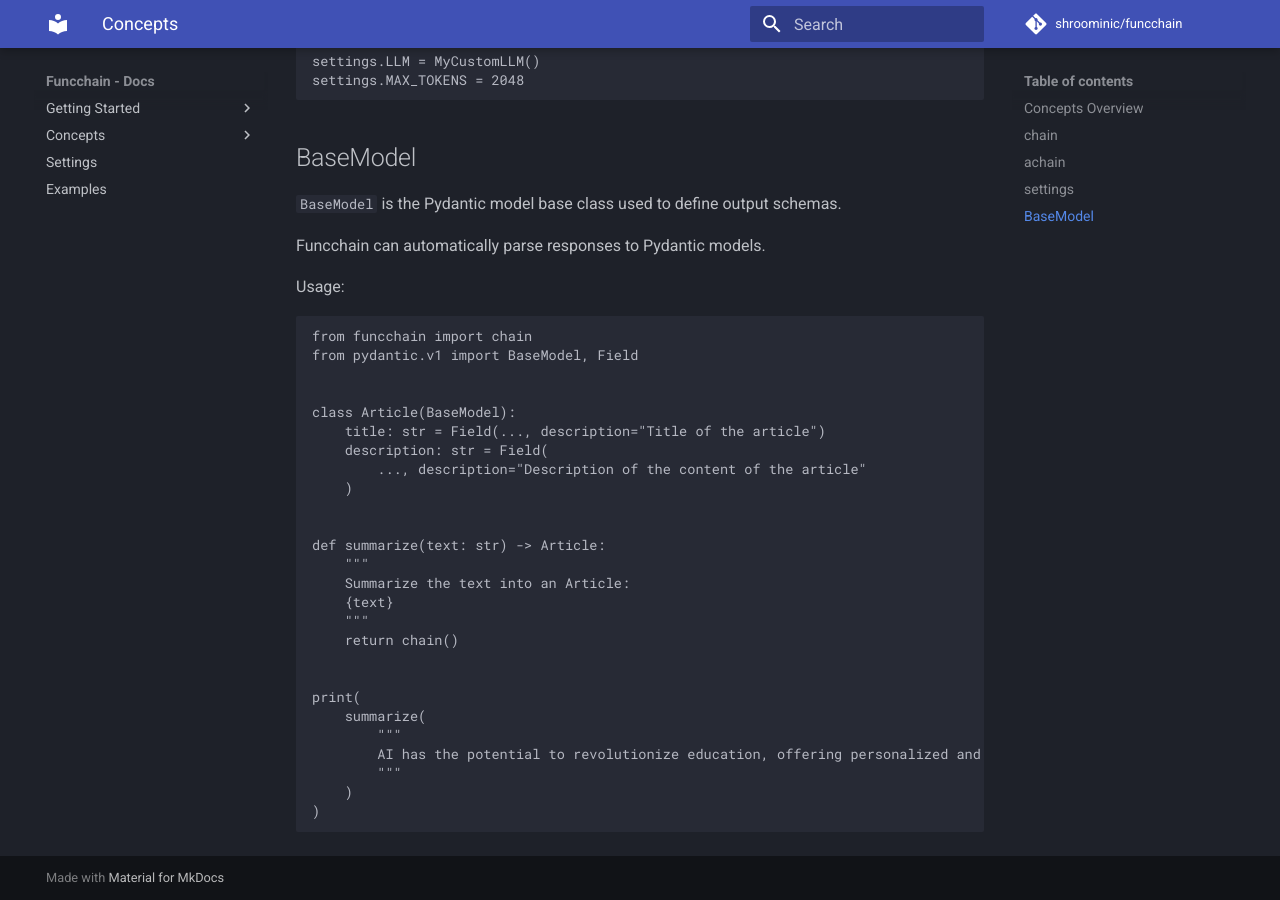
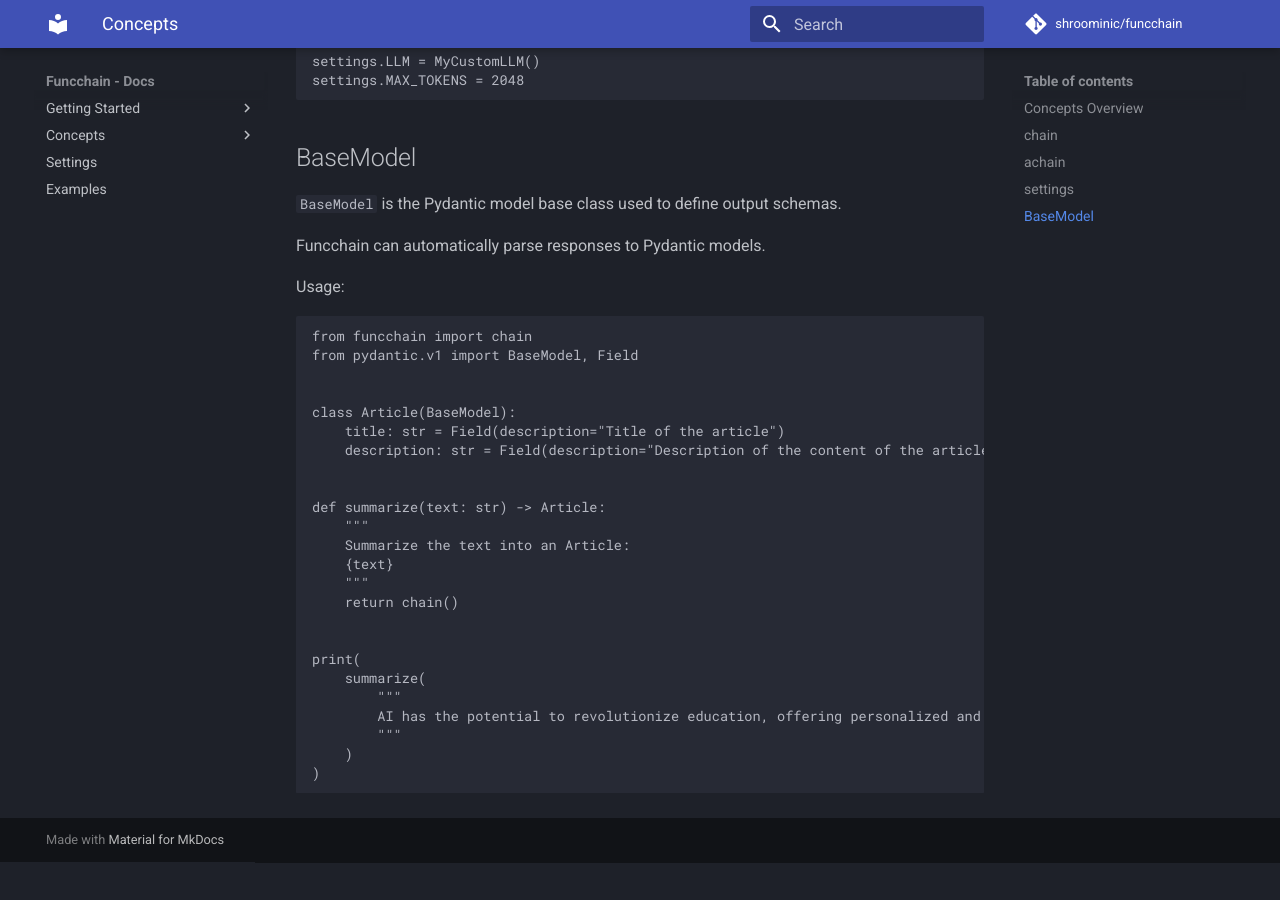
Before and after one commit to shroominic/funcchain, an MkDocs documentation site: the page built from docs/concepts/overview.md, in a window 1280 px wide and 900 px high, scrolled down 1949 px. Built offline with MkDocs 1.6.1 and Material for MkDocs 9.7.7, drawn with Linux system fonts in a browser that asks for light colours; comment, search, counter and statistics services are not loaded; after the commit the page ends 2811 px from its top, so only the background shows below that.

```diff
--- a/docs/concepts/overview.md
+++ b/docs/concepts/overview.md
@@ -93,10 +93,8 @@ from pydantic.v1 import BaseModel, Field
 
 
 class Article(BaseModel):
-    title: str = Field(..., description="Title of the article")
-    description: str = Field(
-        ..., description="Description of the content of the article"
-    )
+    title: str = Field(description="Title of the article")
+    description: str = Field(description="Description of the content of the article")
 
 
 def summarize(text: str) -> Article:
```
